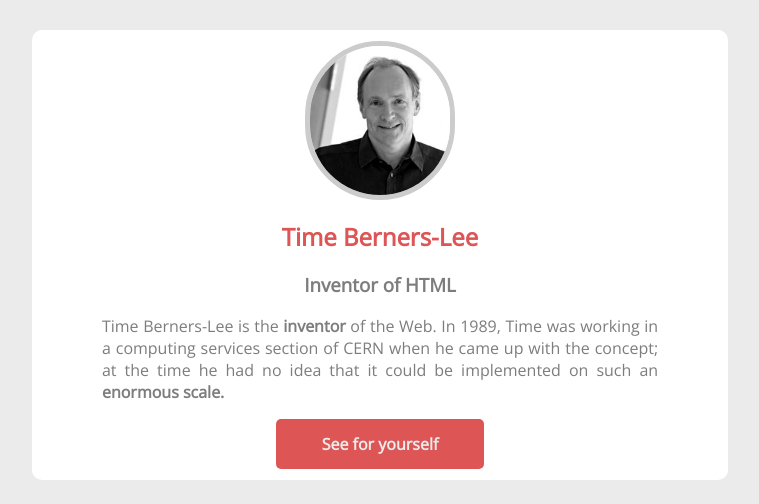
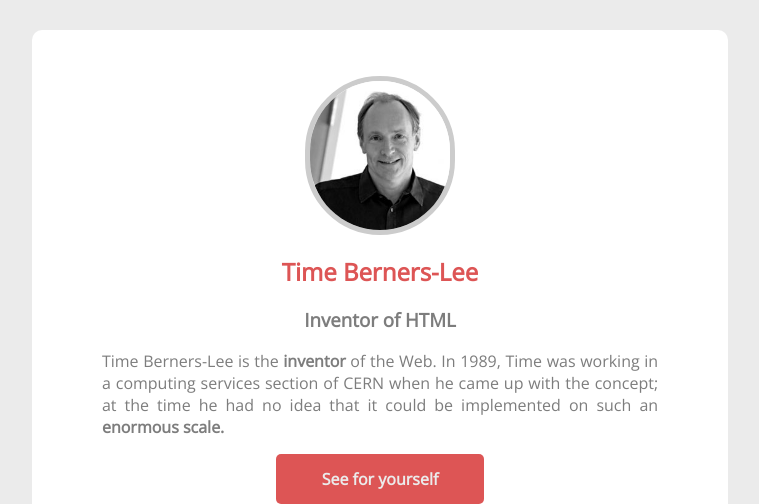
Before and after one commit to guillaume-leo/Tim-Berners-Lee, a plain HTML site: page index.html in a window 1280 px wide. Shown: the top 504 px of the page, without its empty margins (260-1019 px from the left). Drawn offline with nearby package versions, Linux system fonts and the light colour scheme.

Commit message:
some changes

```diff
--- a/style.css
+++ b/style.css
@@ -12,7 +12,7 @@ body{
     border-radius: 10px;
     margin-top: 30px;
     margin-bottom: 30px;
-    height:450px
+    height:520px
 }
 
 .portrait{
```
